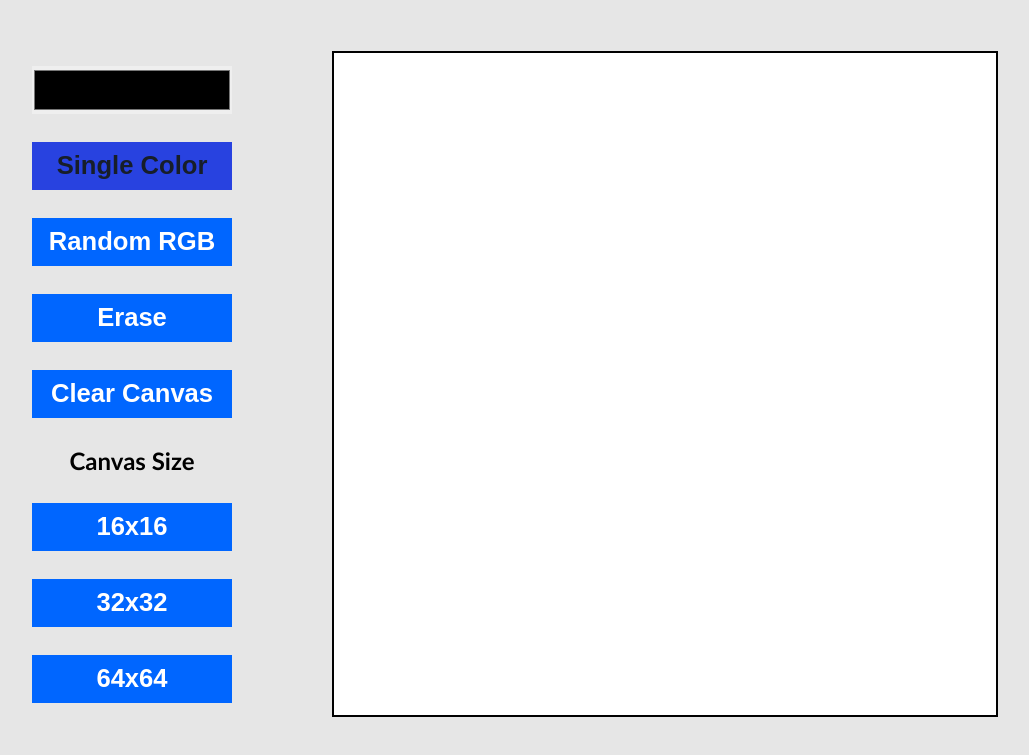
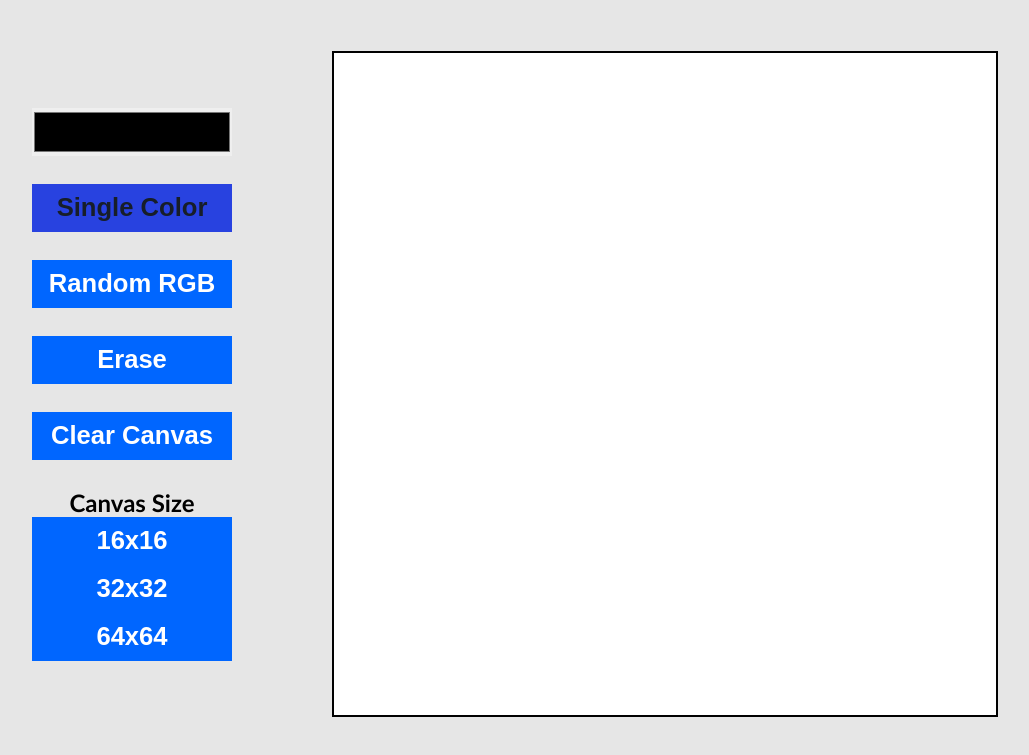
Before and after one commit to ExtF8/EtchSketch, a plain HTML site: page index.html in a window 1280 px wide. Shown: the part 185-940 px from the top of the page, without its empty margins (125-1154 px from the left). Drawn offline with Linux system fonts and the light colour scheme.

Commit message:
Added div for canvas size buttons

```diff
--- a/index.html
+++ b/index.html
@@ -12,7 +12,6 @@
     <header>
         <h1>Etch-A-Sketch</h1>
     </header>
-
     <section class="content-wrapper">
         <div class="settings">
             <input id="color-pick" type="color" value="#000000">
@@ -20,14 +19,14 @@
             <button id="rgb-btn" class="button-58">Random RGB</button>
             <button id="erase-btn" class="button-58">Erase</button>
             <button id="clear-btn" class="button-58">Clear Canvas</button>
-            <h2>Canvas Size</h2>
-            <button id="sml-size-btn" class="button-58 size-btn" value="16">16x16</button>
-            <button id="med-size-btn" class="button-58 size-btn" value="32">32x32</button>
-            <button id="lge-size-btn" class="button-58 size-btn" value="64">64x64</button>
+            <div class="canvas-size-btns">
+                <h2>Canvas Size</h2>
+                <button id="sml-size-btn" class="button-58 size-btn" value="16">16x16</button>
+                <button id="med-size-btn" class="button-58 size-btn" value="32">32x32</button>
+                <button id="lge-size-btn" class="button-58 size-btn" value="64">64x64</button>
+            </div>
         </div>
-        <div id="grid-container">
-
-        </div>
+        <div id="grid-container"></div>
     </section>
 </body>
 </html>
```
